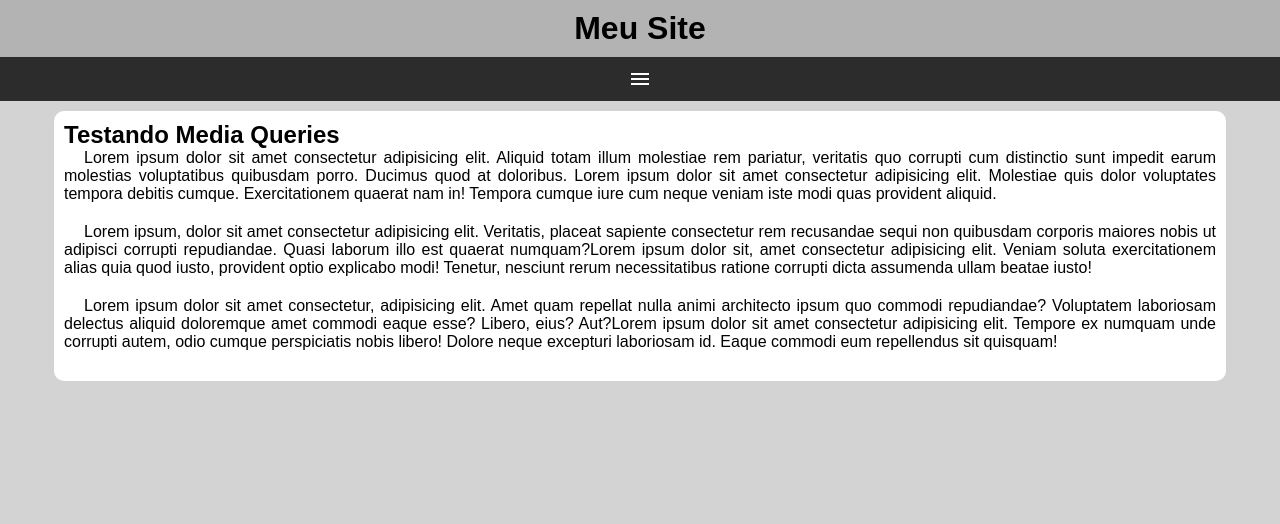
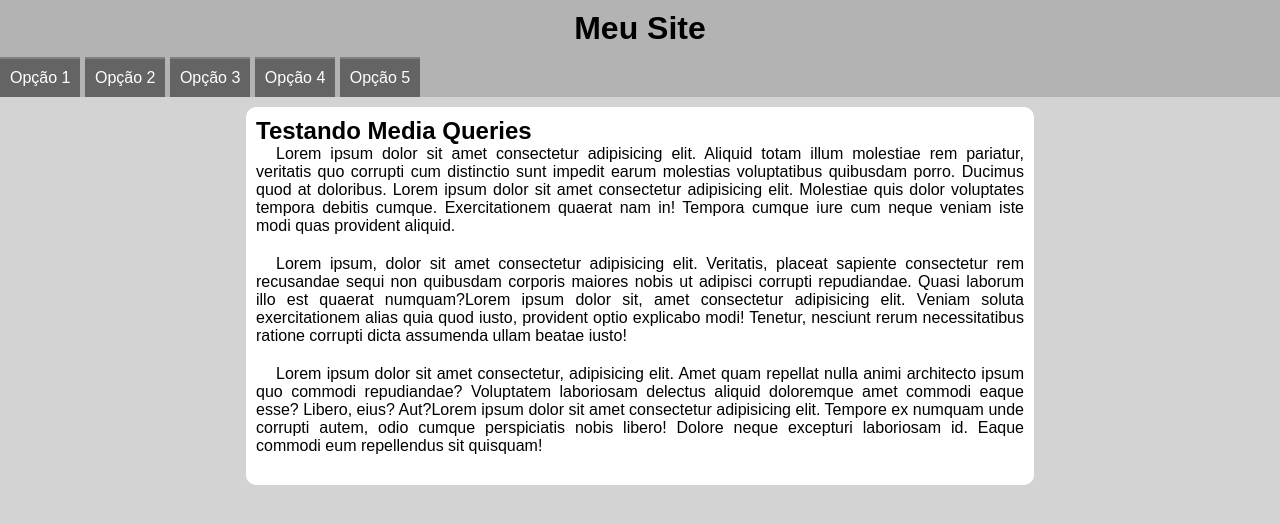
Before and after one commit to isabelleoli/HTML-CSS, a plain HTML site: page exercicios/ex026/mq005/index.html in a window 1280 px wide. Drawn offline with nearby package versions, Linux system fonts and the light colour scheme.

Commit message:
atualizei ex mq005

```diff
--- /dev/null
+++ b/exercicios/ex026/mq005/estilos/media-query.css
@@ -0,0 +1,29 @@
+@charset "UTF-8";
+
+/*Todas as demais mídias*/
+
+/*Typical Device Breakpoints
+Pequenas telas: até 600px
+Celular: de 600px até 768px
+Tablet: 768px até 992px
+Desktop: 992px até 1200px
+Grandes telas: acima de 1200px
+*/
+
+@media screen and (min-width: 768px) {
+    span#burguer {
+        display: none;
+    }
+
+    menu {
+        display: block;
+    }
+
+    menu > ul > li {
+        display: inline-block;
+    }
+
+    main {
+        width: 768px;
+    }
+}
--- a/exercicios/ex026/mq005/index.html
+++ b/exercicios/ex026/mq005/index.html
@@ -6,7 +6,9 @@
     <title>Media Query</title>
     <link rel="stylesheet" href="https://fonts.googleapis.com/css2?family=Material+Symbols+Outlined:opsz,wght,FILL,GRAD@20..48,100..700,0..1,-50..200&icon_names=menu" />
     <link rel="stylesheet" href="estilos/style.css">
-<body>
+    <link rel="stylesheet" href="estilos/media-query.css">
+</head>
+<body onresize="mudouTamanho()">
     <header>
         <h1>Meu Site</h1>
         <span id="burguer" class="material-symbols-outlined" onclick="clickMenu()">menu</span>
@@ -31,6 +33,15 @@
         </article>
     </main>
     <script>
+
+        function mudouTamanho() {
+          if (window.innerWidth >= 768) {
+            itens.style.display = 'block'
+        } else {
+            itens.style.display = 'none'
+        }
+        }
+
         function clickMenu() {
             if (itens.style.display == 'block') {
                 itens.style.display = 'none'
```
